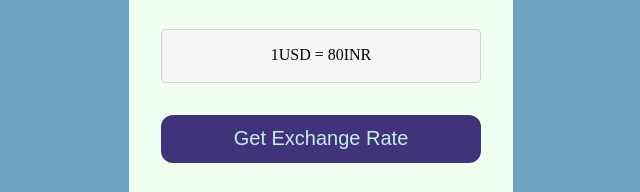
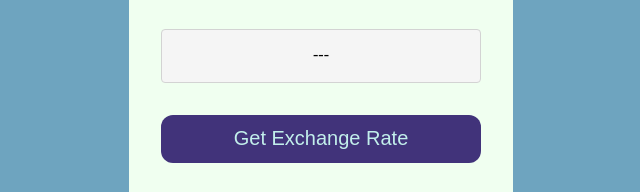
Before and after one commit to RudranshJaiswal01/currencyConverterWebsite, a plain HTML site: page currencyConverter (latest)/currencyConverter.html in a window 1280 px wide. Shown: the part 416-608 px from the top of the page, 319-959 px from the left. Drawn offline with Linux system fonts and the light colour scheme; files that its build step writes are made by us from their sources; files whose address does not match are found by name.

Commit message:
Update and rename currencyConverter.html to currencyConverter.html

```diff
--- a/currencyConverter v2.0.0/currencyConverter.html
+++ b/currencyConverter (latest)/currencyConverter.html
@@ -35,7 +35,7 @@
                     </div>
                 </div>
             </div>
-            <div class="msg">1USD = 80INR</div>
+            <div class="msg">---</div>
             <button>Get Exchange Rate</button>
         </form>
     </div>
```
